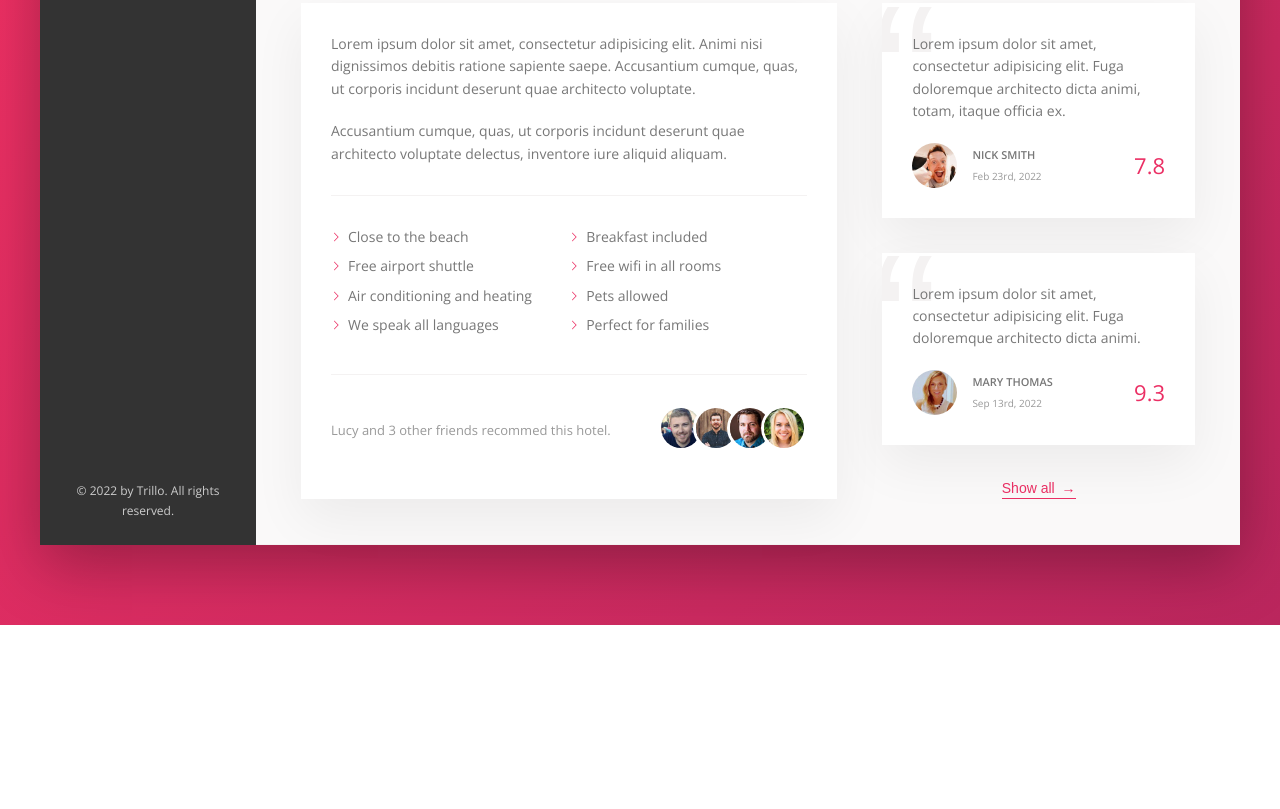
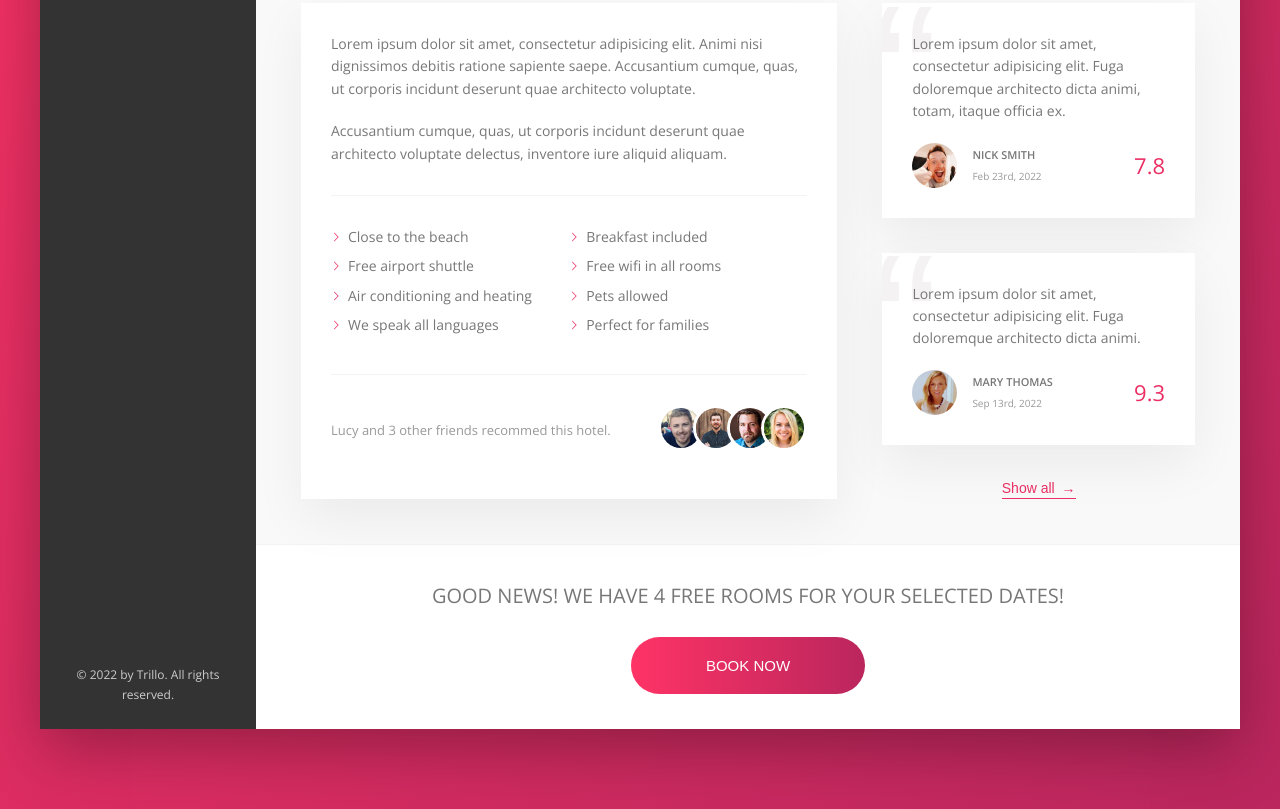
Before and after one commit to PrzeKra/Trillo-Project, a website: page index.html in a window 1280 px wide. Shown: the part 644-1453 px from the top of the page. Before the commit the page ends 1269 px from the top, so only its background shows below. Drawn offline with nearby package versions, Linux system fonts and the light colour scheme.

Commit message:
Building the CTA section

```diff
--- a/index.html
+++ b/index.html
@@ -246,6 +246,16 @@
               <button class="btn-inline">Show all <span>&rarr;</span></button>
             </div>
           </div>
+
+          <div class="cta">
+            <h2 class="cta__book-now">
+              Good news! We have 4 free rooms for your selected dates!
+            </h2>
+            <button class="btn">
+              <span class="btn__visible">Book now</span>
+              <span class="btn__invisible">Only 4 rooms left</span>
+            </button>
+          </div>
         </main>
       </div>
     </div>
--- a/sass/_components.scss
+++ b/sass/_components.scss
@@ -359,9 +359,6 @@
     margin-right: auto;
   }
 
-  &__friends {
-  }
-
   &__photo {
     box-sizing: content-box;
     height: 4rem;
@@ -437,3 +434,76 @@
     z-index: 1;
   }
 }
+
+///////////////////////////
+// CALL TO ACTION
+
+.cta {
+  padding: 3.5rem 0;
+  text-align: center;
+
+  &__book-now {
+    font-size: 2rem;
+    font-weight: 300;
+    text-transform: uppercase;
+    margin-bottom: 2.5rem;
+  }
+}
+
+///////////////////////////
+// BUTTON CALL TO ACTION
+.btn {
+  font-size: 1.5rem;
+  font-weight: 300;
+  text-transform: uppercase;
+  border-radius: 100px;
+  border: none;
+  background-image: linear-gradient(
+    to right,
+    var(--color-primary-light),
+    var(--color-primary-dark)
+  );
+  color: #fff;
+  position: relative;
+  overflow: hidden;
+  cursor: pointer;
+
+  & > * {
+    display: inline-block;
+    height: 100%;
+    width: 100%;
+    transition: all 0.2s;
+  }
+
+  &__visible {
+    padding: 2rem 7.5rem;
+  }
+
+  &__invisible {
+    position: absolute;
+    padding: 2rem 0;
+    left: 0;
+    top: -100%;
+  }
+
+  &:hover {
+    background-image: linear-gradient(
+      to left,
+      var(--color-primary-light),
+      var(--color-primary-dark)
+    );
+  }
+
+  &:hover &__visible {
+    transform: translateY(100%);
+  }
+
+  &:hover &__invisible {
+    top: 0;
+  }
+
+  &:focus {
+    outline: none;
+    animation: pulsate 1s infinite;
+  }
+}
```
Also changed, not shown: css/style.css.
